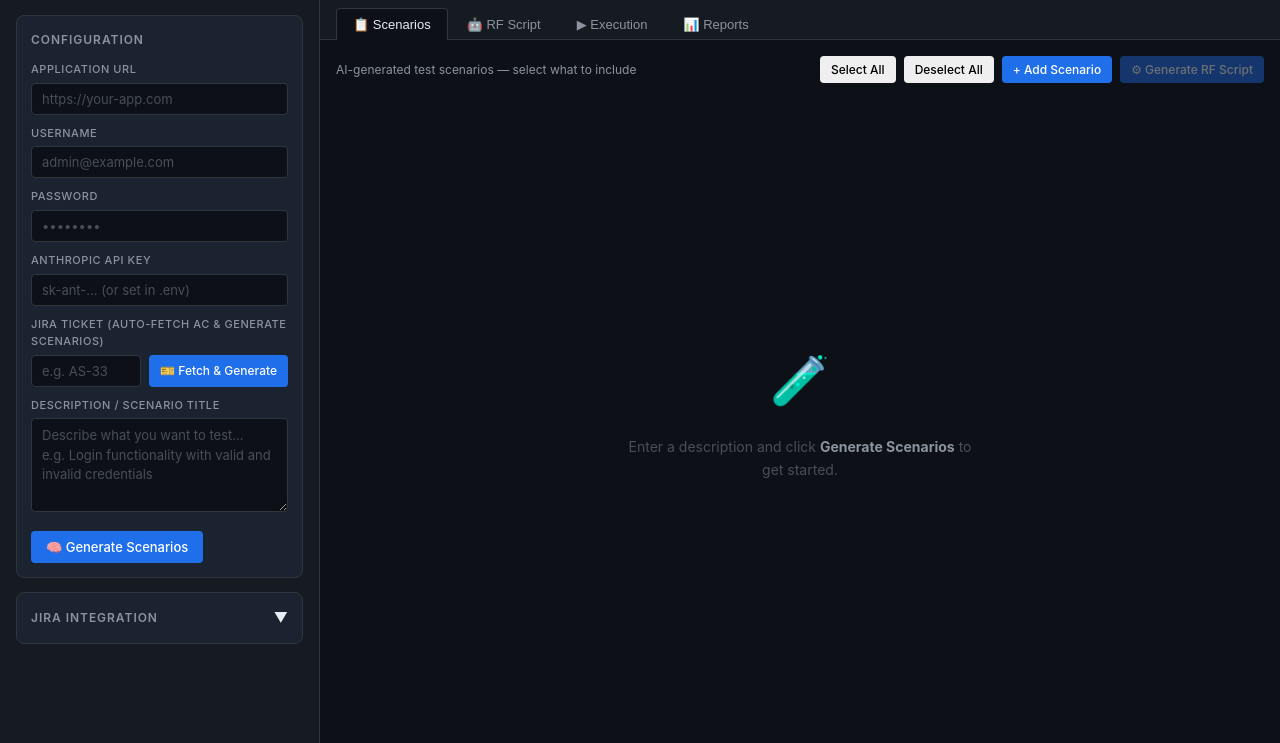
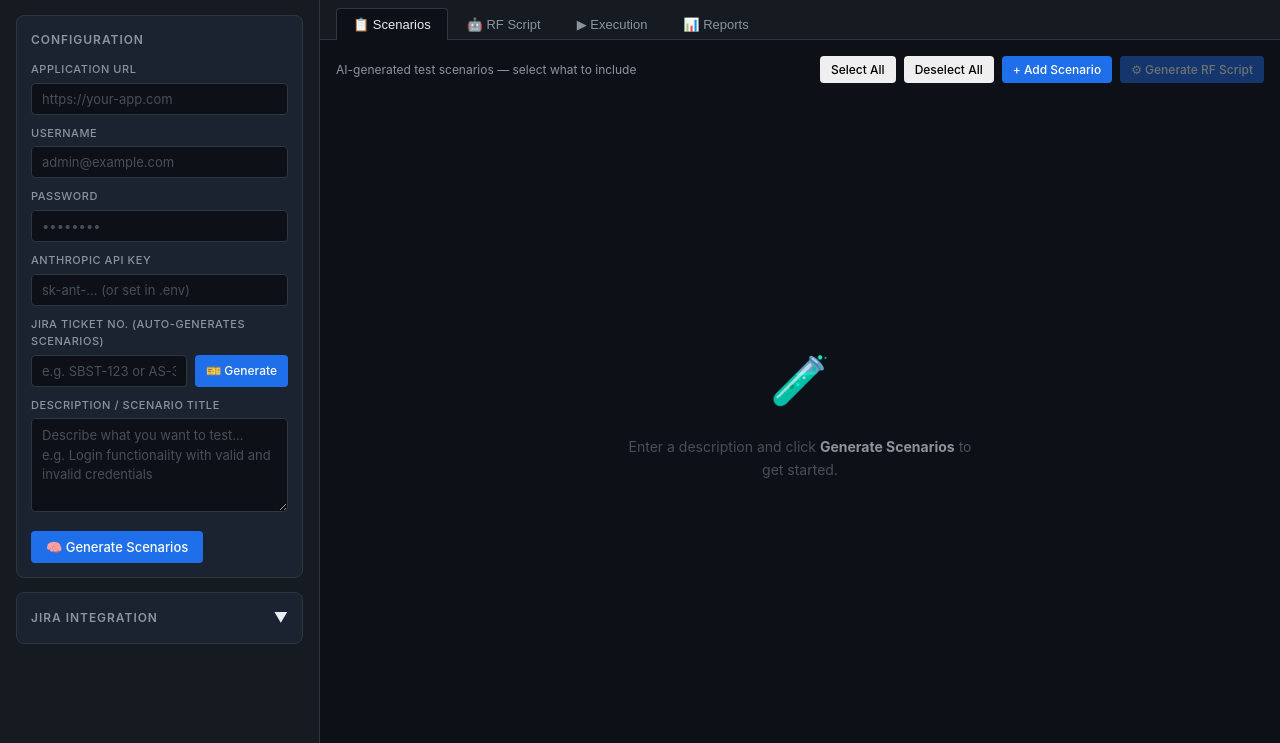
Before and after one commit to abhijit090/QA_Automation_Pipeline, a Flask app: page / in a window 1280 px wide. Shown: the part 57-800 px from the top of the page. Run offline with Flask 3, Linux system fonts and the light colour scheme; some libraries are stand-ins or nearby versions.

Commit message:
Simplify: enter ticket no -> auto-generate scenarios from AC/description/title (whatever available)

```diff
--- a/templates/index.html
+++ b/templates/index.html
@@ -60,10 +60,10 @@
       <input id="apiKey" class="field-input" type="password"
              placeholder="sk-ant-… (or set in .env)" />
 
-      <label class="field-label">Jira Ticket (auto-fetch AC & generate scenarios)</label>
+      <label class="field-label">Jira Ticket No. (auto-generates scenarios)</label>
       <div style="display:flex;gap:8px;margin-bottom:10px">
-        <input id="ticketKey" class="field-input" placeholder="e.g. AS-33" style="flex:1" />
-        <button class="btn btn-primary btn-sm" onclick="fetchTicketAndGenerate()">🎫 Fetch & Generate</button>
+        <input id="ticketKey" class="field-input" placeholder="e.g. SBST-123 or AS-33" style="flex:1" />
+        <button class="btn btn-primary btn-sm" onclick="fetchTicketAndGenerate()">🎫 Generate</button>
       </div>
 
       <label class="field-label">Description / Scenario Title</label>
```
Also changed, not shown: routes/jira.py (+17 -17 lines).
